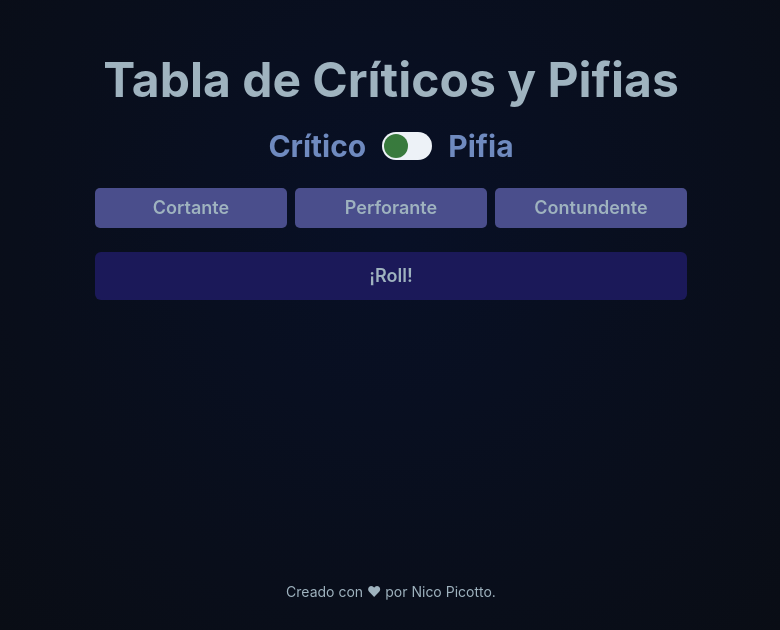
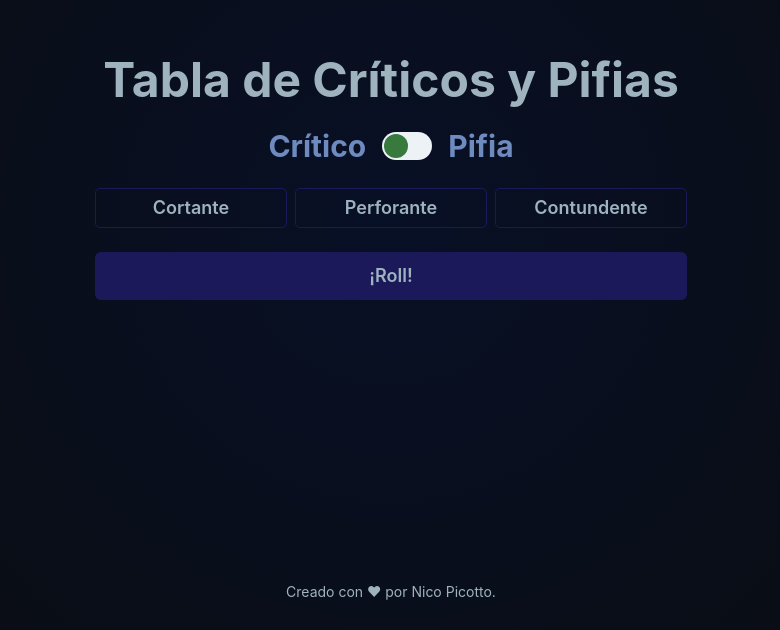
Before and after one commit to NicoPicotto/pifiame-esta, a React (Vite) app: page / in a window 1280 px wide. Shown: the part 170-800 px from the top of the page, without its empty margins (249-1029 px from the left). Built offline with nearby package versions, Linux system fonts and the light colour scheme.

Commit message:
restyling

```diff
--- a/src/App.jsx
+++ b/src/App.jsx
@@ -66,10 +66,12 @@ function App() {
 					>
 						<Button
 							w={isMobile ? '100%' : '12em'}
-							bgColor={value == 'cortante' ? '#1B1959' : '#4A4E8C'}
+							bgColor={value == 'cortante' ? '#1B1959' : 'transparent'}
 							_hover={{ bgColor: '#1B1959' }}
 							p='0.5em 0.8em'
+							variant={value == "cortante" ? "filled" : "outline"}
 							borderRadius={5}
+							borderColor="#1B1959"
 							onClick={() => setValue('cortante')}
 						>
 							<Text fontSize='lg' color='terciario'>
@@ -78,10 +80,12 @@ function App() {
 						</Button>
 						<Button
 							w={isMobile ? '100%' : '12em'}
-							bgColor={value == 'perforante' ? '#1B1959' : '#4A4E8C'}
+							bgColor={value == 'perforante' ? '#1B1959' : 'transparent'}
 							_hover={{ bgColor: '#1B1959' }}
 							p='0.5em 0.8em'
+							variant={value == "perforante" ? "filled" : "outline"}
 							borderRadius={5}
+							borderColor="#1B1959"
 							onClick={() => setValue('perforante')}
 						>
 							<Text fontSize='lg' color='terciario'>
@@ -90,10 +94,12 @@ function App() {
 						</Button>
 						<Button
 							w={isMobile ? '100%' : '12em'}
-							bgColor={value == 'contundente' ? '#1B1959' : '#4A4E8C'}
+							bgColor={value == 'contundente' ? '#1B1959' : 'transparent'}
 							_hover={{ bgColor: '#1B1959' }}
 							p='0.5em 0.8em'
+							variant={value == "contundente" ? "filled" : "outline"}
 							borderRadius={5}
+							borderColor="#1B1959"
 							onClick={() => setValue('contundente')}
 						>
 							<Text fontSize='lg' color='terciario'>
@@ -104,7 +110,7 @@ function App() {
 					<Stack w='100%'>
 						<Button
 							bgColor='#1B1959'
-							_hover={{ bgColor: '#131A40' }}
+							_hover={{ bgColor: '#26246e' }}
 							color='terciario'
 							p='0.5em 0.8em'
 							size='lg'
--- a/src/typed.jsx
+++ b/src/typed.jsx
@@ -7,7 +7,7 @@ function TypewriterComponent({ outcomeText }) {
 
 	const options = {
 		strings: [outcomeText],
-		typeSpeed: 30,
+		typeSpeed: 20,
 		backSpeed: 50,
 		backDelay: 1000,
 		startDelay: 300,
```
